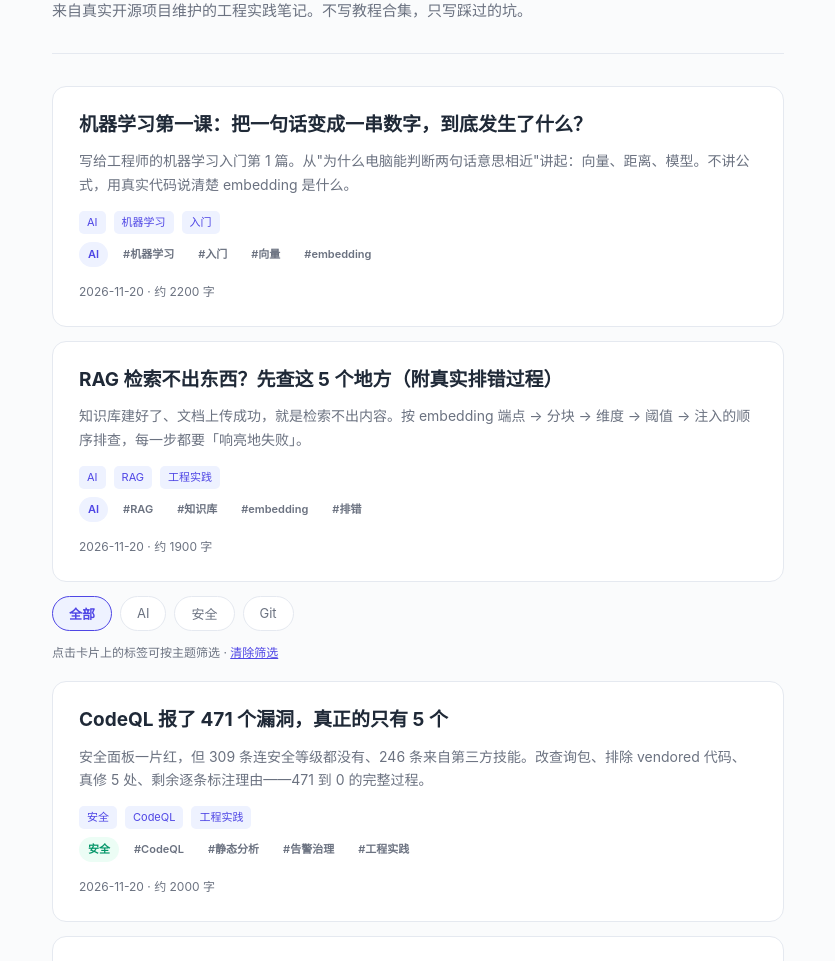
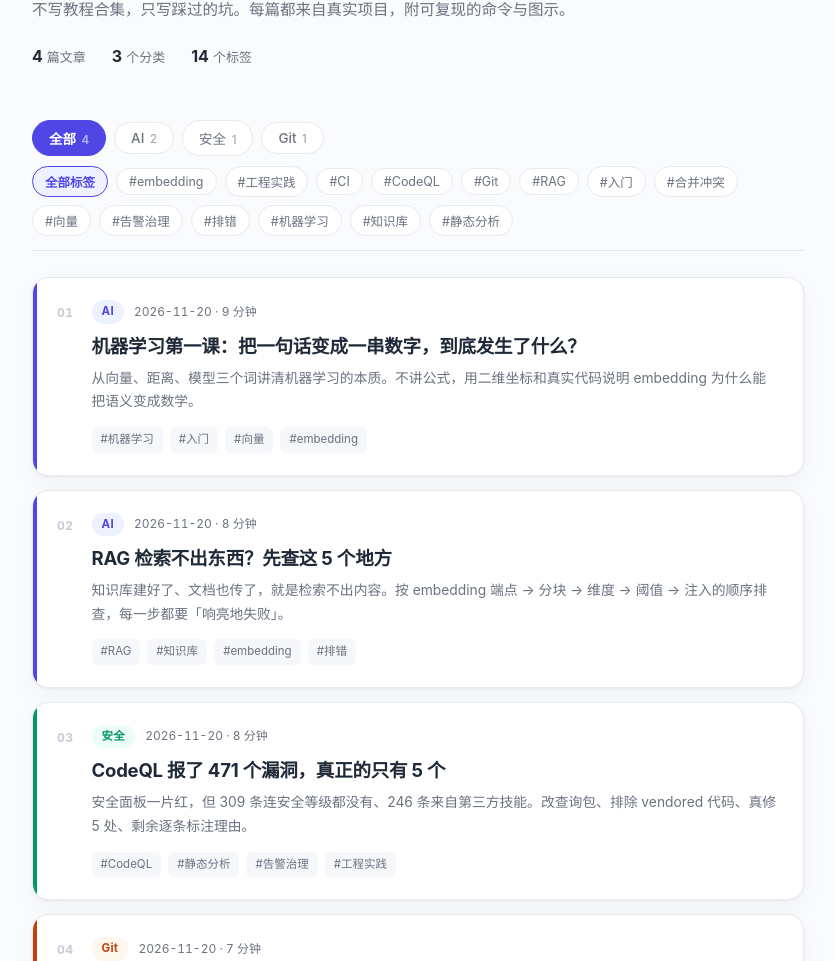
Before and after one commit to PHclaw/PHclaw.github.io, a plain HTML site: page blog/index.html in a window 1280 px wide. Shown: the part 162-1123 px from the top of the page, without its empty margins (222-1057 px from the left). Drawn offline with Linux system fonts and the light colour scheme.

Commit message:
fix(blog): 首页重做，修掉筛选栏错位与标签重复
上一版是在旧文件上打补丁，造成两个明显问题：
1. 筛选栏被插到第 3 张卡片前面，而不是页面顶部
2. 每张卡片标签显示两遍 —— 旧的 .tag 行与新增的 card-tags 并存

改为整页重写（数据驱动生成），不再叠加补丁：

首页
- 顶部 hero：标题 + 说明 + 统计（4 篇 / 3 分类 / 14 标签）
- 筛选栏置顶并 sticky，分类按钮带计数
- 卡片重做：左侧分类色条、序号、实心分类徽章、日期与阅读时长、
  标题内链（改用 article 而非 a 包裹整卡，避免块级元素在 a 内的布局问题）
- hover 上浮 + 阴影，移动端隐藏序号、缩小内边距

文章页
- 分类徽章由空心边框改为实心色块，与首页一致
- 去掉 meta 行里与徽章重复的「分类 xxx」文字
- 正文卡片圆角与内边距微调，行内代码改为靛蓝底+深靛蓝字，更易辨识

```diff
--- a/blog/index.html
+++ b/blog/index.html
@@ -4,14 +4,19 @@
 <meta charset="UTF-8">
 <meta name="viewport" content="width=device-width, initial-scale=1.0">
 <title>博客 · PHclaw</title>
-<meta name="description" content="PHclaw 的工程实践笔记：Git 合并陷阱、CI 排错、CodeQL 告警治理、开源项目维护复盘。每篇文章都来自真实踩坑。">
+<meta name="description" content="PHclaw 的技术笔记：机器学习入门、RAG 排错、CodeQL 告警治理、Git 合并陷阱。每篇都来自真实项目踩坑，配图示与可复现命令。">
+<meta name="author" content="PHclaw">
 <link rel="canonical" href="https://phclaw.github.io/blog/">
+<meta property="og:type" content="website">
+<meta property="og:title" content="博客 · PHclaw">
+<meta property="og:description" content="来自真实开源项目维护的技术笔记">
+<meta property="og:url" content="https://phclaw.github.io/blog/">
 <script type="application/ld+json">
 {
   "@context": "https://schema.org",
   "@type": "Blog",
   "name": "PHclaw 博客",
-  "description": "来自真实开源项目维护的工程实践笔记",
+  "description": "来自真实开源项目维护的技术笔记",
   "url": "https://phclaw.github.io/blog/",
   "author": {"@type": "Person", "name": "PHclaw", "url": "https://github.com/PHclaw"},
   "blogPost": [
@@ -20,156 +25,244 @@
     "headline": "机器学习第一课：把一句话变成一串数字，到底发生了什么？",
     "url": "https://phclaw.github.io/blog/ml-01-vectors.html",
     "datePublished": "2026-11-20",
-      "author": {"@type": "Person", "name": "PHclaw"}
+    "articleSection": "AI",
+    "keywords": "机器学习, 入门, 向量, embedding",
+    "author": {
+      "@type": "Person",
+      "name": "PHclaw"
+    }
   },
   {
     "@type": "TechArticle",
-      "headline": "RAG 检索不出东西？先查这 5 个地方（附真实排错过程）",
+    "headline": "RAG 检索不出东西？先查这 5 个地方",
     "url": "https://phclaw.github.io/blog/rag-troubleshooting.html",
     "datePublished": "2026-11-20",
-      "author": {"@type": "Person", "name": "PHclaw"}
+    "articleSection": "AI",
+    "keywords": "RAG, 知识库, embedding, 排错",
+    "author": {
+      "@type": "Person",
+      "name": "PHclaw"
+    }
   },
   {
     "@type": "TechArticle",
     "headline": "CodeQL 报了 471 个漏洞，真正的只有 5 个",
     "url": "https://phclaw.github.io/blog/codeql-471-to-5.html",
     "datePublished": "2026-11-20",
-      "author": {"@type": "Person", "name": "PHclaw"}
+    "articleSection": "安全",
+    "keywords": "CodeQL, 静态分析, 告警治理, 工程实践",
+    "author": {
+      "@type": "Person",
+      "name": "PHclaw"
+    }
   },
   {
     "@type": "TechArticle",
     "headline": "一次 Git 合并丢了 500 个文件：三方合并的「静默删除」陷阱",
     "url": "https://phclaw.github.io/blog/git-merge-silent-deletion.html",
     "datePublished": "2026-11-20",
-      "author": {"@type": "Person", "name": "PHclaw"}
+    "articleSection": "Git",
+    "keywords": "Git, 合并冲突, CI, 工程实践",
+    "author": {
+      "@type": "Person",
+      "name": "PHclaw"
+    }
   }
 ]
 }
 </script>
 <style>
-  :root{--bg:#fafbfc;--surface:#fff;--border:#e5e9f0;--text:#1f2937;--muted:#6b7280;--primary:#4f46e5}
+  :root{
+    --bg:#fafbfc;--surface:#fff;--border:#e5e9f0;--text:#1f2937;--muted:#6b7280;
+    --primary:#4f46e5;--soft:#f5f7fa;
+    --shadow:0 1px 3px rgba(16,24,40,.05),0 8px 24px rgba(16,24,40,.04);
+    --shadow-h:0 4px 12px rgba(16,24,40,.08),0 16px 40px rgba(16,24,40,.08);
+  }
   *{margin:0;padding:0;box-sizing:border-box}
-  body{font-family:Inter,-apple-system,"PingFang SC",sans-serif;background:var(--bg);color:var(--text);line-height:1.7}
-  .wrap{max-width:780px;margin:0 auto;padding:0 24px}
-  header{padding:52px 0 30px;border-bottom:1px solid var(--border);margin-bottom:32px}
-  .back{font-size:13px;color:var(--primary);text-decoration:none}
-  h1{font-size:32px;margin:18px 0 8px}
-  .sub{color:var(--muted);font-size:15px}
-  .post{display:block;background:var(--surface);border:1px solid var(--border);border-radius:14px;padding:22px 26px;margin-bottom:14px;text-decoration:none;color:inherit;transition:border-color .15s,transform .15s}
-  .post:hover{border-color:var(--primary);transform:translateY(-2px)}
-  .post h2{font-size:19px;margin-bottom:8px}
-  .post p{font-size:14px;color:var(--muted);margin-bottom:10px}
-  .post .meta{font-size:12px;color:var(--muted)}
-  .post .tag{display:inline-block;font-size:11px;color:var(--primary);background:#eef2ff;border-radius:5px;padding:2px 8px;margin-right:8px}
-  footer{padding:36px 0 56px;text-align:center;color:var(--muted);font-size:13px}
+  body{font-family:Inter,-apple-system,"PingFang SC","Microsoft YaHei",sans-serif;
+    background:var(--bg);color:var(--text);line-height:1.7;-webkit-font-smoothing:antialiased}
+  a{color:inherit;text-decoration:none}
+  .wrap{max-width:820px;margin:0 auto;padding:0 24px}
+
+  header{padding:56px 0 34px}
+  .back{font-size:13px;color:var(--primary);display:inline-flex;align-items:center;gap:5px;margin-bottom:22px}
+  .back:hover{opacity:.75}
+  h1{font-size:38px;letter-spacing:-1px;line-height:1.2;margin-bottom:10px}
+  .sub{color:var(--muted);font-size:15.5px;max-width:600px}
+  .stats{display:flex;gap:26px;margin-top:20px;font-size:13px;color:var(--muted)}
+  .stats b{color:var(--text);font-size:16px;margin-right:4px}
+
+  .filters{position:sticky;top:0;z-index:10;background:rgba(250,251,252,.94);
+    backdrop-filter:blur(10px);padding:16px 0 14px;border-bottom:1px solid var(--border);margin-bottom:26px}
+  .frow{display:flex;gap:8px;flex-wrap:wrap;align-items:center}
+  .frow + .frow{margin-top:10px}
+  .fbtn,.tbtn{font-family:inherit;cursor:pointer;border:1px solid var(--border);
+    background:var(--surface);border-radius:999px;transition:all .16s;color:var(--muted)}
+  .fbtn{padding:7px 16px;font-size:13.5px;font-weight:500}
+  .tbtn{padding:5px 12px;font-size:12.5px}
+  .fbtn:hover,.tbtn:hover{border-color:var(--primary);color:var(--primary)}
+  .fbtn.on{background:var(--primary);border-color:var(--primary);color:#fff;font-weight:600}
+  .tbtn.on{background:#eef2ff;border-color:var(--primary);color:var(--primary);font-weight:600}
+  .fc{opacity:.6;font-size:11.5px;margin-left:2px}
+
+  .list{display:flex;flex-direction:column;gap:14px;padding-bottom:20px}
+  .card{position:relative;display:flex;gap:18px;background:var(--surface);
+    border:1px solid var(--border);border-radius:16px;padding:22px 26px 22px 24px;
+    box-shadow:var(--shadow);transition:transform .18s,box-shadow .18s,border-color .18s;overflow:hidden}
+  .card:hover{transform:translateY(-3px);box-shadow:var(--shadow-h);border-color:#c7d2fe}
+  .card-bar{position:absolute;left:0;top:0;bottom:0;width:3.5px}
+  .card-idx{font-size:12px;font-weight:700;color:#c7cbd6;letter-spacing:.5px;
+    padding-top:3px;flex-shrink:0;font-variant-numeric:tabular-nums}
+  .card-main{flex:1;min-width:0}
+  .card-top{display:flex;align-items:center;gap:10px;margin-bottom:9px;flex-wrap:wrap}
+  .cat{font-size:11.5px;font-weight:700;padding:2px 10px;border-radius:999px;letter-spacing:.3px}
+  .card-date{font-size:12px;color:var(--muted);font-variant-numeric:tabular-nums}
+  .card h2{font-size:18.5px;line-height:1.45;letter-spacing:-.2px;margin-bottom:7px}
+  .card h2 a{color:inherit}
+  .card:hover h2{color:var(--primary)}
+  .card-desc{font-size:13.8px;color:var(--muted);line-height:1.72;margin-bottom:13px}
+  .card-tags{display:flex;gap:7px;flex-wrap:wrap}
+  .tg{font-size:11.5px;color:var(--muted);background:var(--soft);border-radius:6px;
+    padding:3px 9px;transition:all .15s}
+  .tg:hover{background:#eef2ff;color:var(--primary)}
+  .card.hide{display:none}
+  .empty{text-align:center;color:var(--muted);font-size:14px;padding:60px 0}
+
+  footer{padding:40px 0 60px;text-align:center;color:var(--muted);font-size:13px;
+    border-top:1px solid var(--border);margin-top:20px}
   footer a{color:var(--primary)}
 
-  .filter-nav{display:flex;gap:8px;margin:0 0 12px;flex-wrap:wrap}
-  .filter-btn{background:var(--surface);border:1px solid var(--border);border-radius:999px;padding:7px 16px;font-size:13px;color:var(--muted);cursor:pointer;font-family:inherit;transition:all .15s}
-  .filter-btn:hover,.filter-btn.active{border-color:var(--primary);color:var(--primary)}
-  .filter-btn.active{background:#eef2ff;font-weight:600}
-  .filter-hint{font-size:12px;color:var(--muted);margin-bottom:18px}
-  .filter-hint a{color:var(--primary)}
-  .card-tags{display:flex;flex-wrap:wrap;gap:6px;margin:8px 0 10px}
-  .card-cat,.card-tag{font-size:11px;font-weight:600;padding:3px 9px;border-radius:999px}
-  .card-tag{background:var(--soft);color:var(--muted)}
-  .post.hidden{display:none}
+  @media(max-width:640px){
+    h1{font-size:29px}
+    .card{padding:18px;gap:12px}
+    .card-idx{display:none}
+    .card h2{font-size:17px}
+  }
 </style>
 </head>
 <body>
 <div class="wrap">
+
   <header>
     <a class="back" href="../">← 返回 PHclaw</a>
-    <h1>博客</h1>
-    <p class="sub">来自真实开源项目维护的工程实践笔记。不写教程合集，只写踩过的坑。</p>
+    <h1>技术笔记</h1>
+    <p class="sub">不写教程合集，只写踩过的坑。每篇都来自真实项目，附可复现的命令与图示。</p>
+    <div class="stats">
+      <span><b>4</b>篇文章</span>
+      <span><b>3</b>个分类</span>
+      <span><b>14</b>个标签</span>
+    </div>
   </header>
 
-  <a class="post" data-category="AI" data-tags="机器学习,入门,向量,embedding" href="./ml-01-vectors.html">
-    <h2>机器学习第一课：把一句话变成一串数字，到底发生了什么？</h2>
-    <p>写给工程师的机器学习入门第 1 篇。从"为什么电脑能判断两句话意思相近"讲起：向量、距离、模型。不讲公式，用真实代码说清楚 embedding 是什么。</p>
-    <span class="tag">AI</span><span class="tag">机器学习</span><span class="tag">入门</span>
-<div class="card-tags"><span class="card-cat" style="background:#eef2ff;color:#4f46e5">AI</span><span class="card-tag">#机器学习</span><span class="card-tag">#入门</span><span class="card-tag">#向量</span><span class="card-tag">#embedding</span></div>
-        <span class="meta">2026-11-20 · 约 2200 字</span>
-  </a>
+  <div class="filters">
+    <div class="frow"><button class="fbtn on" data-f="all">全部 <span class="fc">4</span></button><button class="fbtn" data-f="AI">AI <span class="fc">2</span></button><button class="fbtn" data-f="安全">安全 <span class="fc">1</span></button><button class="fbtn" data-f="Git">Git <span class="fc">1</span></button></div>
+    <div class="frow"><button class="tbtn on" data-t="all">全部标签</button><button class="tbtn" data-t="embedding">#embedding</button><button class="tbtn" data-t="工程实践">#工程实践</button><button class="tbtn" data-t="CI">#CI</button><button class="tbtn" data-t="CodeQL">#CodeQL</button><button class="tbtn" data-t="Git">#Git</button><button class="tbtn" data-t="RAG">#RAG</button><button class="tbtn" data-t="入门">#入门</button><button class="tbtn" data-t="合并冲突">#合并冲突</button><button class="tbtn" data-t="向量">#向量</button><button class="tbtn" data-t="告警治理">#告警治理</button><button class="tbtn" data-t="排错">#排错</button><button class="tbtn" data-t="机器学习">#机器学习</button><button class="tbtn" data-t="知识库">#知识库</button><button class="tbtn" data-t="静态分析">#静态分析</button></div>
+  </div>
 
-  <a class="post" data-category="AI" data-tags="RAG,知识库,embedding,排错" href="./rag-troubleshooting.html">
-    <h2>RAG 检索不出东西？先查这 5 个地方（附真实排错过程）</h2>
-    <p>知识库建好了、文档上传成功，就是检索不出内容。按 embedding 端点 → 分块 → 维度 → 阈值 → 注入的顺序排查，每一步都要「响亮地失败」。</p>
-    <span class="tag">AI</span><span class="tag">RAG</span><span class="tag">工程实践</span>
-<div class="card-tags"><span class="card-cat" style="background:#eef2ff;color:#4f46e5">AI</span><span class="card-tag">#RAG</span><span class="card-tag">#知识库</span><span class="card-tag">#embedding</span><span class="card-tag">#排错</span></div>
-        <span class="meta">2026-11-20 · 约 1900 字</span>
-  </a>
-
-
-  <nav class="filter-nav">
-    <button class="filter-btn active" data-filter="all">全部</button>
-    <button class="filter-btn" data-filter="AI">AI</button>
-    <button class="filter-btn" data-filter="安全">安全</button>
-    <button class="filter-btn" data-filter="Git">Git</button>
-  </nav>
-  <p class="filter-hint">点击卡片上的标签可按主题筛选 · <a href="#" id="clear-filter">清除筛选</a></p>
-  <a class="post" data-category="安全" data-tags="CodeQL,静态分析,告警治理,工程实践" href="./codeql-471-to-5.html">
-    <h2>CodeQL 报了 471 个漏洞，真正的只有 5 个</h2>
-    <p>安全面板一片红，但 309 条连安全等级都没有、246 条来自第三方技能。改查询包、排除 vendored 代码、真修 5 处、剩余逐条标注理由——471 到 0 的完整过程。</p>
-    <span class="tag">安全</span><span class="tag">CodeQL</span><span class="tag">工程实践</span>
-<div class="card-tags"><span class="card-cat" style="background:#ecfdf5;color:#059669">安全</span><span class="card-tag">#CodeQL</span><span class="card-tag">#静态分析</span><span class="card-tag">#告警治理</span><span class="card-tag">#工程实践</span></div>
-        <span class="meta">2026-11-20 · 约 2000 字</span>
-  </a>
-
-  <a class="post" data-category="Git" data-tags="Git,合并冲突,CI,工程实践" href="./git-merge-silent-deletion.html">
-    <h2>一次 Git 合并丢了 500 个文件：三方合并的「静默删除」陷阱</h2>
-    <p>合并显示「干净」，CI 却开始报模块找不到、技能广场空空如也。根因不是冲突解决错了，而是根本没有冲突——这正是最危险的地方。含排查命令与三条防护规则。</p>
-    <span class="tag">Git</span><span class="tag">工程实践</span>
-<div class="card-tags"><span class="card-cat" style="background:#fff7ed;color:#c2410c">Git</span><span class="card-tag">#Git</span><span class="card-tag">#合并冲突</span><span class="card-tag">#CI</span><span class="card-tag">#工程实践</span></div>
-        <span class="meta">2026-11-20 · 约 1800 字</span>
-  </a>
+  <div class="list" id="list">
+    <article class="card" data-cat="AI" data-tags="机器学习,入门,向量,embedding">
+      <span class="card-bar" style="background:#4f46e5"></span>
+      <span class="card-idx">01</span>
+      <div class="card-main">
+        <div class="card-top">
+          <span class="cat" style="color:#4f46e5;background:#eef2ff">AI</span>
+          <span class="card-date">2026-11-20 · 9 分钟</span>
+        </div>
+        <h2><a href="./ml-01-vectors.html">机器学习第一课：把一句话变成一串数字，到底发生了什么？</a></h2>
+        <p class="card-desc">从向量、距离、模型三个词讲清机器学习的本质。不讲公式，用二维坐标和真实代码说明 embedding 为什么能把语义变成数学。</p>
+        <div class="card-tags"><a class="tg" href="index.html?tag=机器学习" onclick="event.stopPropagation()">#机器学习</a><a class="tg" href="index.html?tag=入门" onclick="event.stopPropagation()">#入门</a><a class="tg" href="index.html?tag=向量" onclick="event.stopPropagation()">#向量</a><a class="tg" href="index.html?tag=embedding" onclick="event.stopPropagation()">#embedding</a></div>
+      </div>
+    </article>
+    <article class="card" data-cat="AI" data-tags="RAG,知识库,embedding,排错">
+      <span class="card-bar" style="background:#4f46e5"></span>
+      <span class="card-idx">02</span>
+      <div class="card-main">
+        <div class="card-top">
+          <span class="cat" style="color:#4f46e5;background:#eef2ff">AI</span>
+          <span class="card-date">2026-11-20 · 8 分钟</span>
+        </div>
+        <h2><a href="./rag-troubleshooting.html">RAG 检索不出东西？先查这 5 个地方</a></h2>
+        <p class="card-desc">知识库建好了、文档也传了，就是检索不出内容。按 embedding 端点 → 分块 → 维度 → 阈值 → 注入的顺序排查，每一步都要「响亮地失败」。</p>
+        <div class="card-tags"><a class="tg" href="index.html?tag=RAG" onclick="event.stopPropagation()">#RAG</a><a class="tg" href="index.html?tag=知识库" onclick="event.stopPropagation()">#知识库</a><a class="tg" href="index.html?tag=embedding" onclick="event.stopPropagation()">#embedding</a><a class="tg" href="index.html?tag=排错" onclick="event.stopPropagation()">#排错</a></div>
+      </div>
+    </article>
+    <article class="card" data-cat="安全" data-tags="CodeQL,静态分析,告警治理,工程实践">
+      <span class="card-bar" style="background:#059669"></span>
+      <span class="card-idx">03</span>
+      <div class="card-main">
+        <div class="card-top">
+          <span class="cat" style="color:#059669;background:#ecfdf5">安全</span>
+          <span class="card-date">2026-11-20 · 8 分钟</span>
+        </div>
+        <h2><a href="./codeql-471-to-5.html">CodeQL 报了 471 个漏洞，真正的只有 5 个</a></h2>
+        <p class="card-desc">安全面板一片红，但 309 条连安全等级都没有、246 条来自第三方技能。改查询包、排除 vendored 代码、真修 5 处、剩余逐条标注理由。</p>
+        <div class="card-tags"><a class="tg" href="index.html?tag=CodeQL" onclick="event.stopPropagation()">#CodeQL</a><a class="tg" href="index.html?tag=静态分析" onclick="event.stopPropagation()">#静态分析</a><a class="tg" href="index.html?tag=告警治理" onclick="event.stopPropagation()">#告警治理</a><a class="tg" href="index.html?tag=工程实践" onclick="event.stopPropagation()">#工程实践</a></div>
+      </div>
+    </article>
+    <article class="card" data-cat="Git" data-tags="Git,合并冲突,CI,工程实践">
+      <span class="card-bar" style="background:#c2410c"></span>
+      <span class="card-idx">04</span>
+      <div class="card-main">
+        <div class="card-top">
+          <span class="cat" style="color:#c2410c;background:#fff7ed">Git</span>
+          <span class="card-date">2026-11-20 · 7 分钟</span>
+        </div>
+        <h2><a href="./git-merge-silent-deletion.html">一次 Git 合并丢了 500 个文件：三方合并的「静默删除」陷阱</a></h2>
+        <p class="card-desc">合并显示「干净」，CI 却开始报模块找不到。根因不是冲突解决错了，而是根本没有冲突——这正是最危险的地方。含排查命令与防护规则。</p>
+        <div class="card-tags"><a class="tg" href="index.html?tag=Git" onclick="event.stopPropagation()">#Git</a><a class="tg" href="index.html?tag=合并冲突" onclick="event.stopPropagation()">#合并冲突</a><a class="tg" href="index.html?tag=CI" onclick="event.stopPropagation()">#CI</a><a class="tg" href="index.html?tag=工程实践" onclick="event.stopPropagation()">#工程实践</a></div>
+      </div>
+    </article>
+    <p class="empty" id="empty" style="display:none">没有匹配的文章</p>
+  </div>
 
   <footer>
-    <a href="https://github.com/PHclaw">GitHub @PHclaw</a> · <a href="https://phclaw.github.io/agentflow/">AgentFlow 文档</a>
+    <a href="https://github.com/PHclaw">GitHub @PHclaw</a> ·
+    <a href="https://github.com/PHclaw/agentflow">AgentFlow</a> ·
+    <a href="https://phclaw.github.io/agentflow/">项目文档</a>
   </footer>
+
 </div>
 
 <script>
 (function(){
+  var cards = Array.prototype.slice.call(document.querySelectorAll('.card'));
+  var fbtns = Array.prototype.slice.call(document.querySelectorAll('.fbtn'));
+  var tbtns = Array.prototype.slice.call(document.querySelectorAll('.tbtn'));
+  var empty = document.getElementById('empty');
+  var cat = 'all', tag = 'all';
+
   var params = new URLSearchParams(location.search);
-  var initialTag = params.get('tag');
-  var buttons = document.querySelectorAll('.filter-btn');
-  var cards = document.querySelectorAll('.post');
-  var hint = document.querySelector('.filter-hint');
+  if (params.get('tag')) tag = params.get('tag');
 
-  function apply(category, tag){
+  function render(){
+    var shown = 0;
     cards.forEach(function(c){
-      var cats = c.getAttribute('data-category') || '';
-      var tags = (c.getAttribute('data-tags') || '').split(',');
-      var ok = (category === 'all' || cats === category) && (!tag || tags.indexOf(tag) >= 0);
-      c.classList.toggle('hidden', !ok);
+      var okCat = (cat === 'all' || c.dataset.cat === cat);
+      var okTag = (tag === 'all' || c.dataset.tags.split(',').indexOf(tag) >= 0);
+      var ok = okCat && okTag;
+      c.classList.toggle('hide', !ok);
+      if (ok) shown++;
     });
-    buttons.forEach(function(b){
-      b.classList.toggle('active', b.getAttribute('data-filter') === category && !tag);
-    });
-    if (hint) {
-      hint.innerHTML = tag
-        ? '正在筛选 <b>#' + tag + '</b> · <a href="#" id="clear-filter">清除筛选</a>'
-        : '点击卡片上的标签可按主题筛选 · <a href="#" id="clear-filter">清除筛选</a>';
-    }
+    empty.style.display = shown ? 'none' : 'block';
+    fbtns.forEach(function(b){ b.classList.toggle('on', b.dataset.f === cat); });
+    tbtns.forEach(function(b){ b.classList.toggle('on', b.dataset.t === tag); });
   }
 
-  buttons.forEach(function(b){
-    b.addEventListener('click', function(){
-      history.replaceState(null, '', location.pathname);
-      apply(b.getAttribute('data-filter'), null);
+  fbtns.forEach(function(b){
+    b.addEventListener('click', function(){ cat = b.dataset.f; tag = 'all'; sync(); });
   });
+  tbtns.forEach(function(b){
+    b.addEventListener('click', function(){ tag = b.dataset.t; cat = 'all'; sync(); });
   });
 
-  document.addEventListener('click', function(e){
-    if (e.target && e.target.id === 'clear-filter') {
-      e.preventDefault();
-      history.replaceState(null, '', location.pathname);
-      apply('all', null);
+  function sync(){
+    var q = (cat === 'all' && tag === 'all') ? location.pathname
+          : location.pathname + '?' + (tag !== 'all' ? 'tag=' + encodeURIComponent(tag) : '');
+    try { history.replaceState(null, '', q); } catch(e) {}
+    render();
   }
-  });
 
-  if (initialTag) apply('all', initialTag);
+  render();
 })();
 </script>
 </body>
```
Also changed, not shown: blog/codeql-471-to-5.html (+5 -5 lines), blog/git-merge-silent-deletion.html (+5 -5 lines), blog/ml-01-vectors.html (+6 -6 lines), blog/rag-troubleshooting.html (+6 -6 lines). Lines whose indentation alone changed are shown as unchanged.
